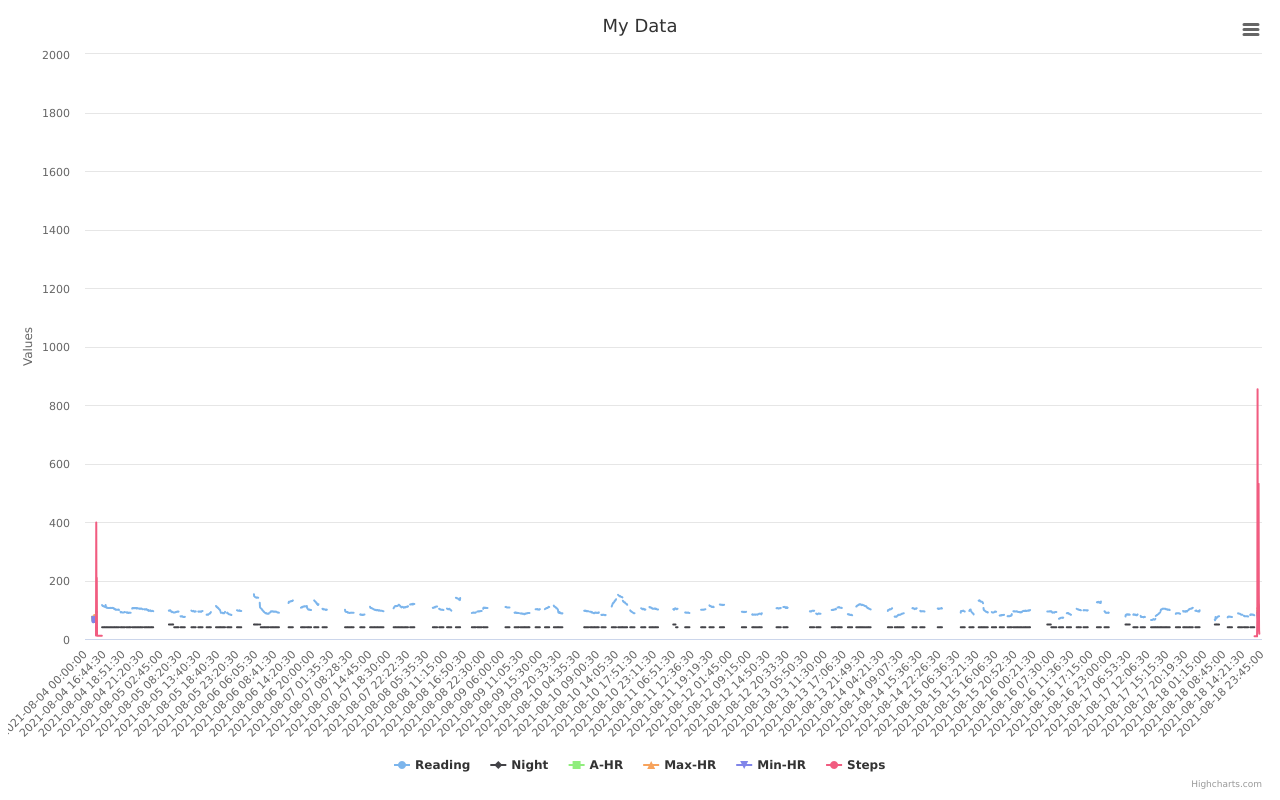
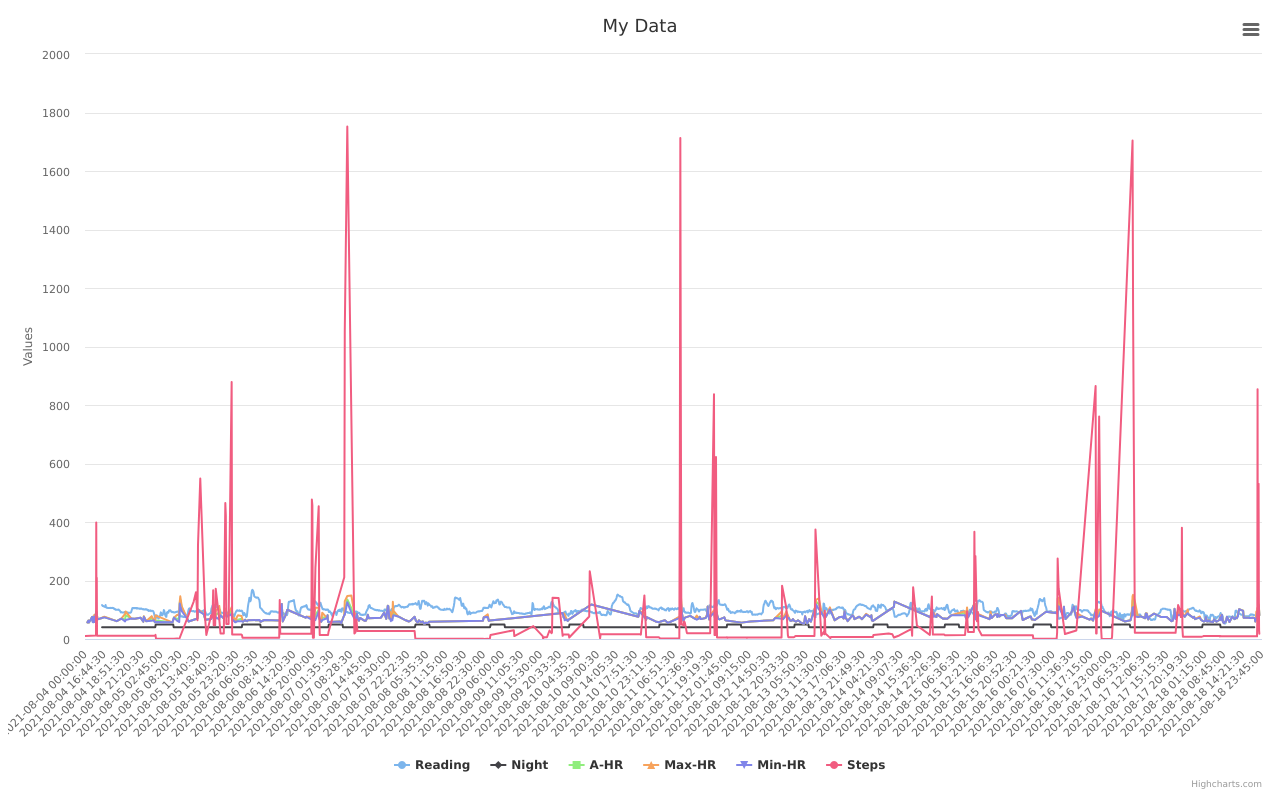
Before and after one commit to jayantwalvekar/jayantwalvekar.github.io, a plain HTML site: page data/index.html in a window 1280 px wide. Drawn offline with nearby package versions, Linux system fonts and the light colour scheme.

Commit message:
Update index.html

```diff
--- a/data/index.html
+++ b/data/index.html
@@ -18,7 +18,9 @@
 			  series: {
 				dataLabels: {
 				   enabled: false
-				}
+				},
+				  connectNulls: true,
+				  crisp: true
 			}
             },
             subtitle: {
```
